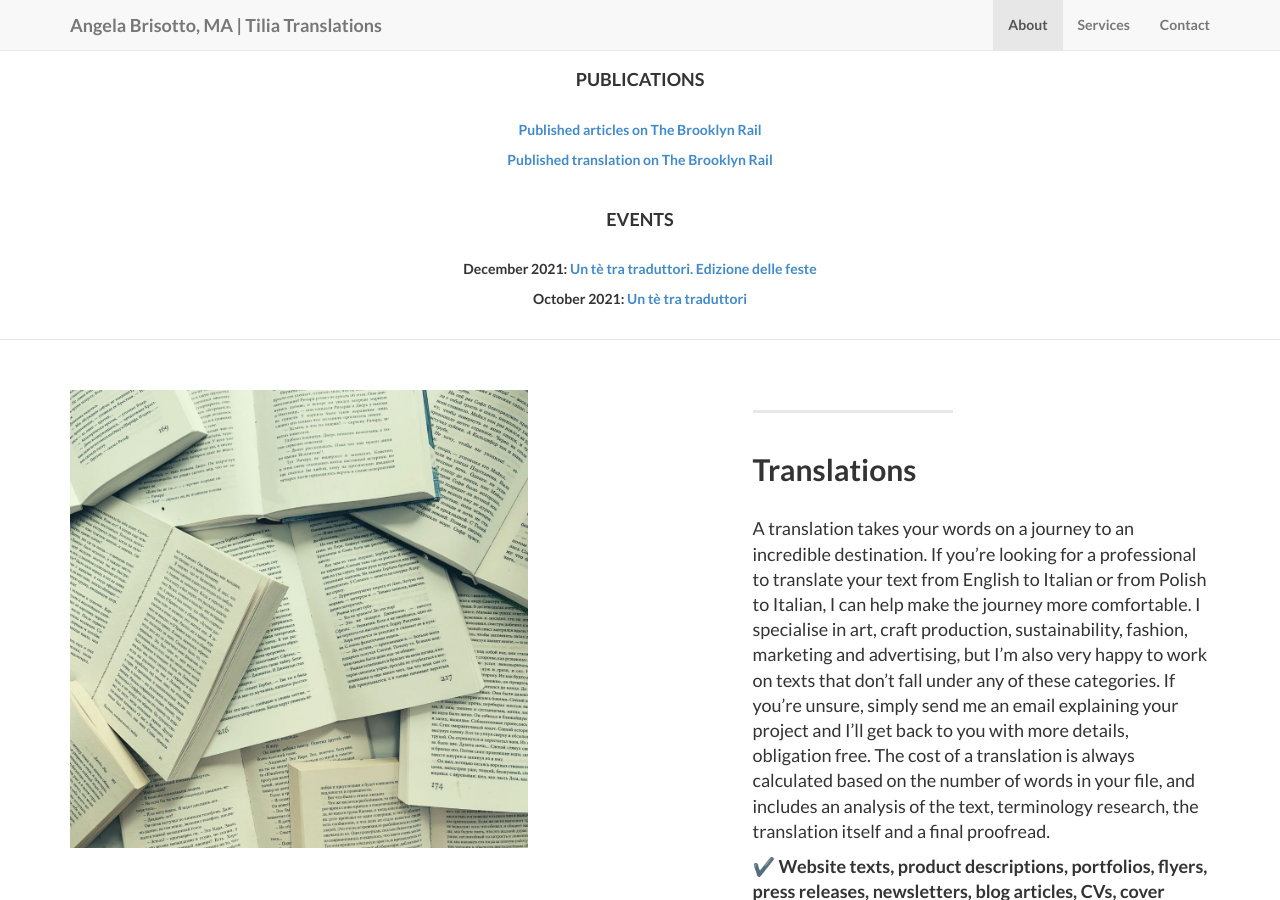
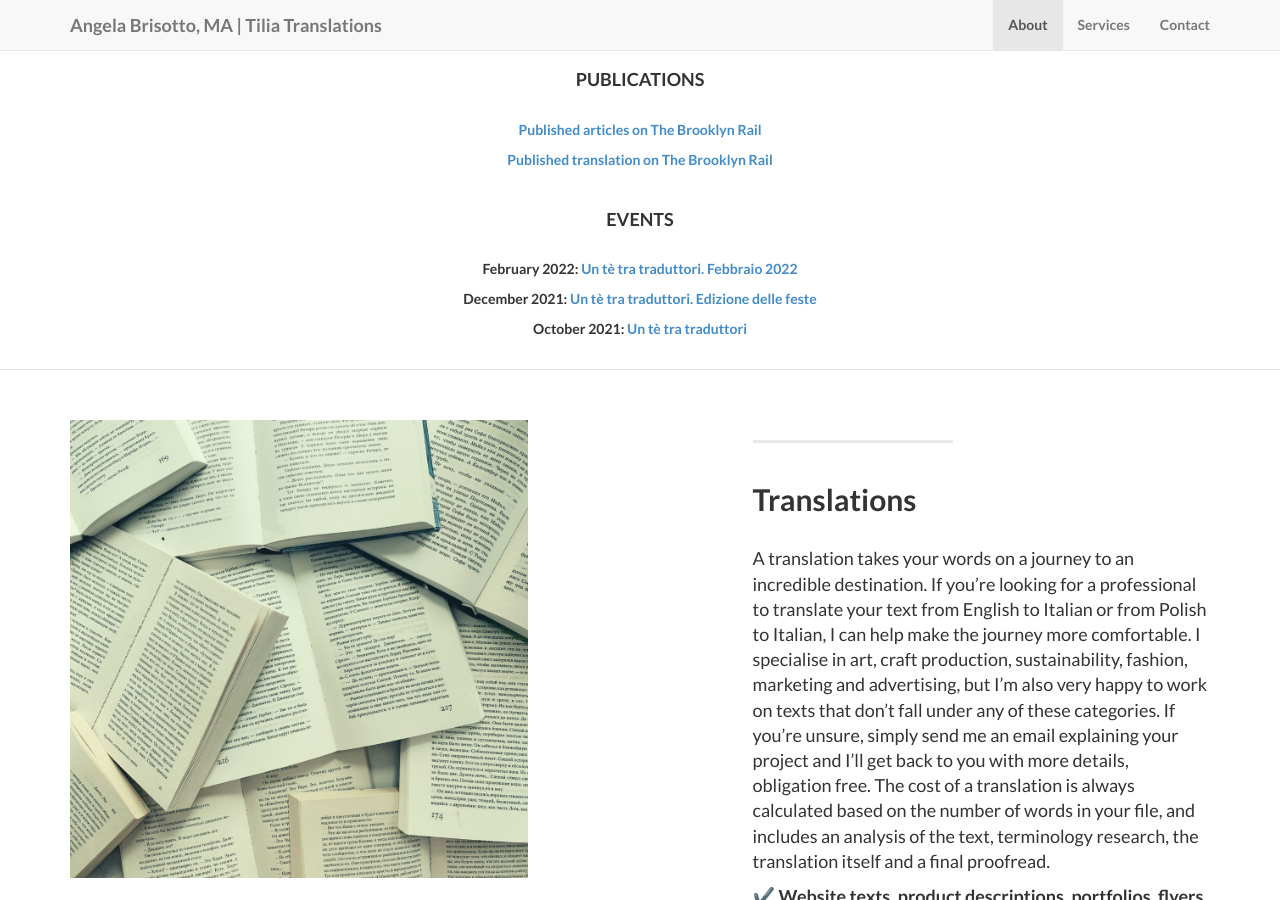
Before and after one commit to angelatiliatranslations/englishversion, a Jekyll site: the page built from index.html, in a window 1280 px wide and 900 px high, scrolled down 2569 px. Built offline with Jekyll 4.4.1, drawn with Linux system fonts in a browser that asks for light colours; nearby versions of some CDN libraries; library files that are not in the unit come from our copies.

Commit message:
Update about.html

```diff
--- a/_includes/about.html
+++ b/_includes/about.html
@@ -91,6 +91,9 @@ Angela Brisotto | Italian Linguist & Language Service Provider
                 <h4>EVENTS</h4>
                 <br>
 <p>
+    February 2022: <a href="https://www.proz.com/powwow/7385">Un tè tra traduttori. Febbraio 2022</a>
+</p>
+                <p>
 December 2021: <a href="https://www.proz.com/powwow/7369">Un tè tra traduttori. Edizione delle feste</a>
 </p>
 <p>
```
